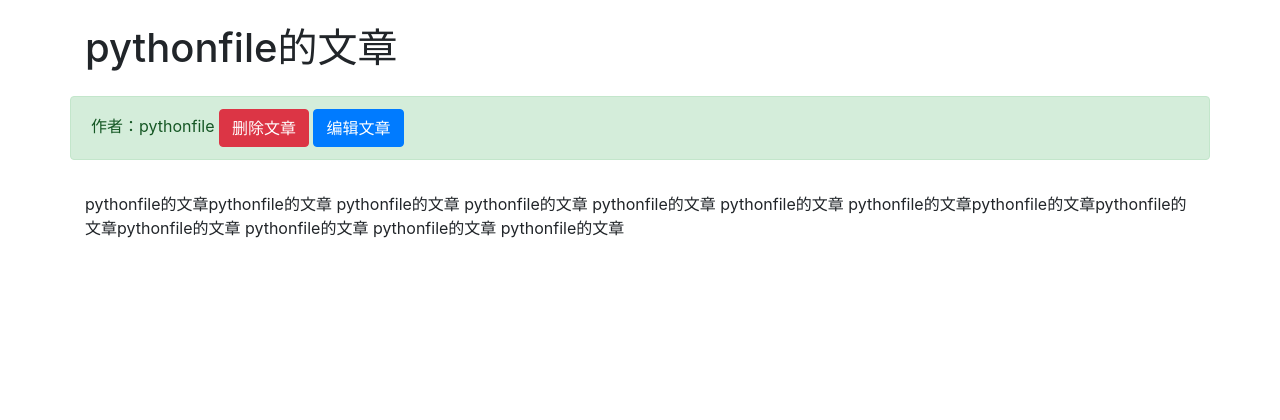
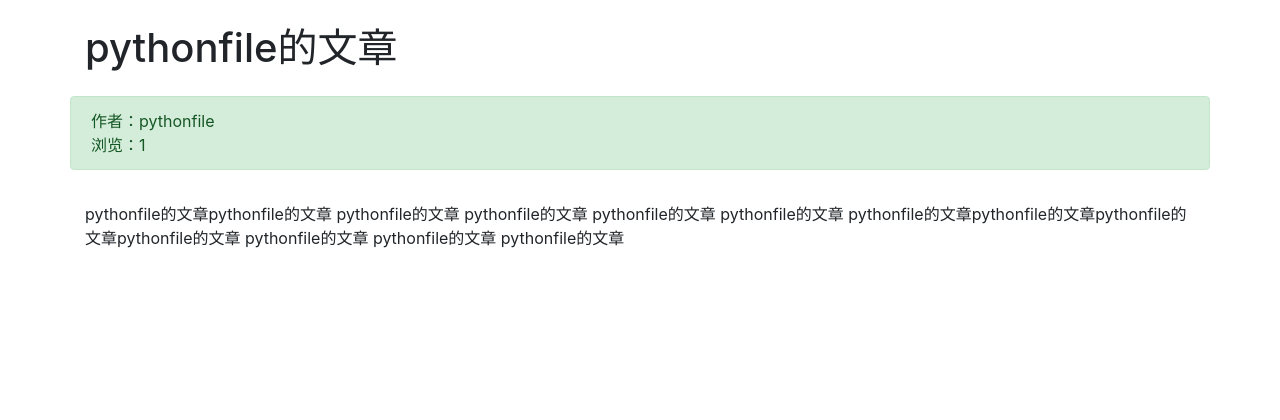
Before and after one commit to suckcategg/BBS_Django, a Django app: page /article/article-detail/23/ in a window 1280 px wide. Shown: the part 56-476 px from the top of the page. Run offline with Django 3.2, Linux system fonts and the light colour scheme; data comes from the database, SQL or seed files in the repository; some libraries are stand-ins or nearby versions.

Commit message:
文章浏览量+

```diff
--- a/article/views.py
+++ b/article/views.py
@@ -28,7 +28,8 @@ def article_list(request):
 
 def article_detail(request, id):
     article = ArticlePost.objects.get(id=id)
-
+    article.total_views+=1
+    article.save(update_fields=['total_views'])
     article.body = markdown.markdown(article.body,
         extensions = [
         'markdown.extensions.extra',
--- a/templates/article/detail.html
+++ b/templates/article/detail.html
@@ -18,9 +18,17 @@
 
     <div class="row">
         <h1 class="col-12 mt-4 mb-4">{{ article.title }}</h1>
-        <div class="col-12 alert alert-success">作者：{{ article.author }}
-            <a href="#" onclick="confirm_delete()" class="btn btn-danger">删除文章</a>
-            <a href="{% url 'article:article_update' article.id %}" class="btn btn-primary">编辑文章</a>
+        <div class="col-12 alert alert-success">
+        <div>
+            作者：{{ article.author }}
+            {% if user == article.author %}
+                .<a href="#" onclick="confirm_delete()" class="btn btn-danger">删除文章</a>
+                .<a href="{% url 'article:article_update' article.id %}" class="btn btn-primary">编辑文章</a>
+            {% endif %}
+        </div>
+        <div>
+            浏览：{{ article.total_views }}
+        </div>
         </div>
         <div class="col-12">
             <p>{{ article.body|safe }}</p>
```
